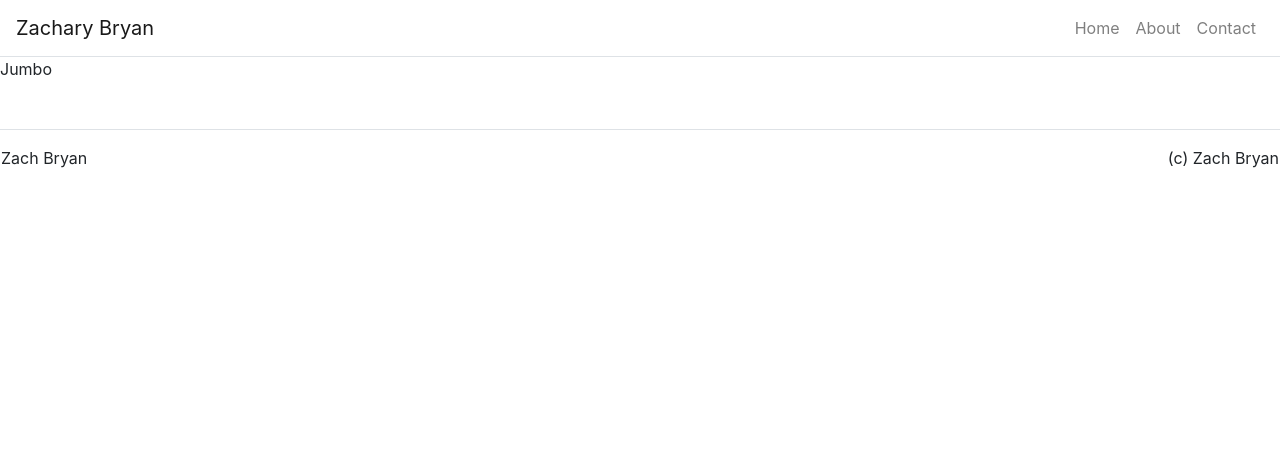
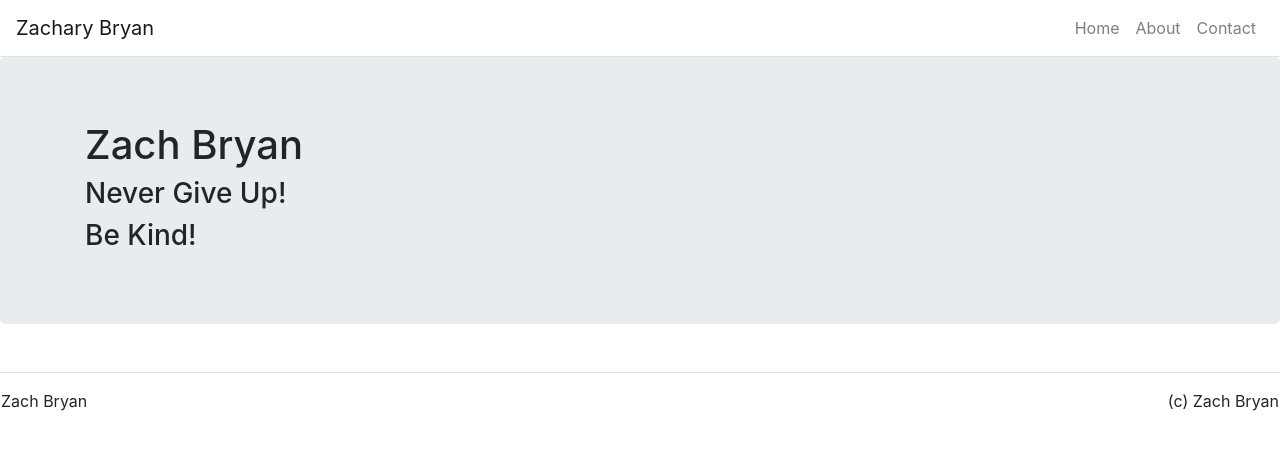
Before and after one commit to zacharybryan/portfolio, a React (Create React App) app in the folder portfolio/: page / in a window 1280 px wide. Shown: the top 450 px of the page. Built offline with nearby package versions, Linux system fonts and the light colour scheme.

Commit message:
Jumbo component creation complete... styling to follow

```diff
--- a/portfolio/src/App.js
+++ b/portfolio/src/App.js
@@ -23,9 +23,9 @@ class App extends React.Component {
         { title: 'Contact', path: '/contact' },
       ],
       home: {
-        title: "Zach Bryan",
-        subTitle: "Never give up!",
-        subText: "Be Kind."
+        title: 'Zach Bryan',
+        subTitle: 'Never Give Up!',
+        text: 'Be Kind!'
       },
       about: {
         title: 'About Me'
@@ -33,6 +33,8 @@ class App extends React.Component {
       contact: 'Let\'s Connect'
     }
   }
+
+
   render() {
     return (
       <Router>
@@ -50,7 +52,7 @@ class App extends React.Component {
             </Navbar.Collapse>
           </Navbar>
 
-          <Route path='/' exact render={() => <HomePage title={this.state.home.title} text={this.state.home.text} />} />
+          <Route path='/' exact render={() => <HomePage title={this.state.home.title} subTitle ={this.state.home.subTitle}text={this.state.home.text}  />} />
           <Route path='/about' render={() => <AboutPage title={this.state.about.title} text={this.state.about.text} />} />
           <Route path='/contact' render={() => <ContactPage title={this.state.contact.title} text={this.state.contact.text} />} />
 
--- a/portfolio/src/components/Jumbo.js
+++ b/portfolio/src/components/Jumbo.js
@@ -1,9 +1,23 @@
 import React from 'react';
+import Container from 'react-bootstrap/esm/Container';
+import Jumbotron from 'react-bootstrap/Jumbotron';
+import Row from 'react-bootstrap/Row'
+import Col from 'react-bootstrap/Col'
 
-function Jumbo() {
+function Jumbo(props) {
 
     return(
-        <p>Jumbo</p>
+        <Jumbotron>
+            <Container>
+                <Row>
+                    <Col>
+                        { props.title && <h1>{props.title}</h1> }
+                        { props.subTitle && <h3>{props.subTitle}</h3> }
+                        { props.text && <h3>{props.text}</h3> }
+                    </Col>
+                </Row>
+            </Container>
+        </Jumbotron>
     )
 }
 
--- a/portfolio/src/pages/HomePage.js
+++ b/portfolio/src/pages/HomePage.js
@@ -4,8 +4,10 @@ import Jumbo from '../components/Jumbo.js'
 
 function HomePage(props) {
     return(
-        <Jumbo />
-    )
+        <div>
+            <Jumbo title={props.title} subTitle={props.subTitle} text={props.text} />
+        </div>
+    );
 }
 
 export default HomePage;
```
